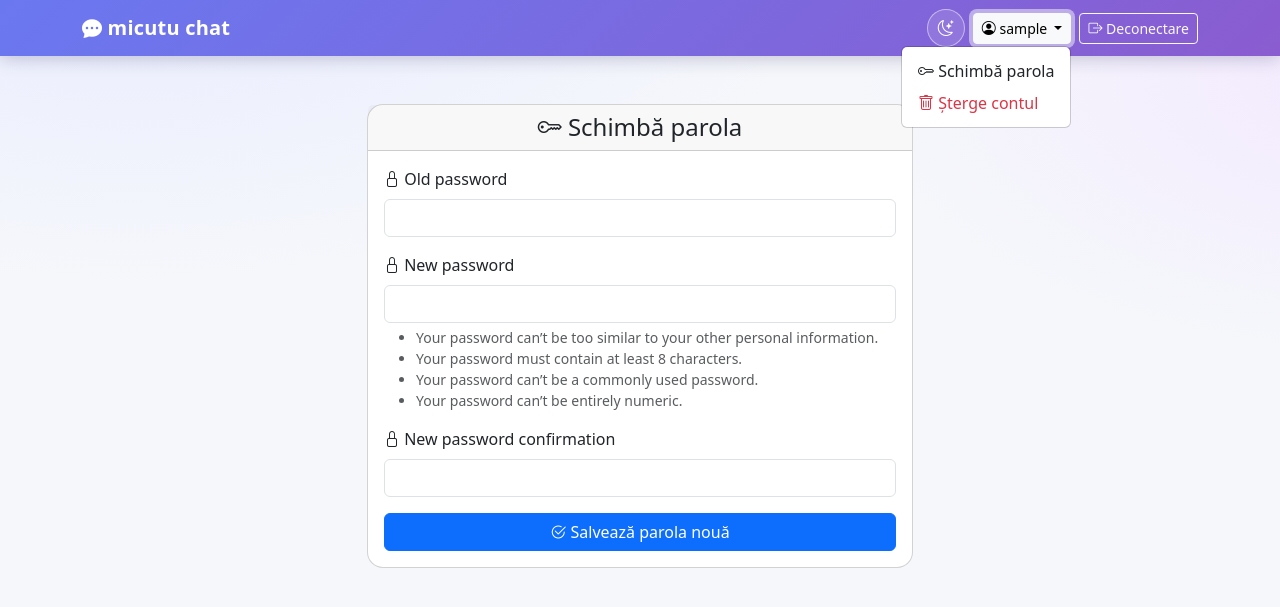
After one commit to Alexandru2984/Live-Video-vibecoding, a Django app: page /account/password/ in a window 1280 px wide, after a click that opens the changed part. The commit adds this page. Shown: the top 607 px of the page. Run offline with Django 4.2, Linux system fonts and the light colour scheme; the visitor is signed in with stand-in values (Sample User, id 1); some libraries are stand-ins or nearby versions.

Commit message:
feat: self-service password change and account deletion
Password change uses Django's PasswordChangeView (session auth hash kept
alive). Account deletion re-authenticates with the current password and
hard-deletes the user — messages cascade, so personal data actually
leaves the database. Both live under a new account dropdown in the
navbar; flash messages now render in base.html.

```diff
--- a/chat/templates/chat/base.html
+++ b/chat/templates/chat/base.html
@@ -109,9 +109,19 @@
                     <i class="bi bi-moon-stars"></i>
                 </button>
                 {% if user.is_authenticated %}
-                    <span class="navbar-text d-none d-sm-inline me-1">
-                        <i class="bi bi-person-circle"></i> {{ user.username }}
-                    </span>
+                    <div class="dropdown">
+                        <button type="button" class="btn btn-outline-light btn-sm dropdown-toggle"
+                                data-bs-toggle="dropdown" aria-expanded="false">
+                            <i class="bi bi-person-circle"></i>
+                            <span class="d-none d-sm-inline">{{ user.username }}</span>
+                        </button>
+                        <ul class="dropdown-menu dropdown-menu-end">
+                            <li><a class="dropdown-item" href="{% url 'chat:password_change' %}">
+                                <i class="bi bi-key"></i> Schimbă parola</a></li>
+                            <li><a class="dropdown-item text-danger" href="{% url 'chat:delete_account' %}">
+                                <i class="bi bi-trash"></i> Șterge contul</a></li>
+                        </ul>
+                    </div>
                     <form method="post" action="{% url 'chat:logout' %}" class="d-inline">
                         {% csrf_token %}
                         <button type="submit" class="btn btn-outline-light btn-sm">
@@ -134,6 +144,14 @@
     </nav>
 
     <main class="container py-4 py-lg-5">
+        {% if messages %}
+            {% for message in messages %}
+                <div class="alert alert-{{ message.tags|default:'info' }} alert-dismissible fade show py-2" role="alert">
+                    {{ message }}
+                    <button type="button" class="btn-close" data-bs-dismiss="alert" aria-label="Închide"></button>
+                </div>
+            {% endfor %}
+        {% endif %}
         {% block content %}{% endblock %}
     </main>
 
--- /dev/null
+++ b/chat/templates/registration/password_change.html
@@ -0,0 +1,50 @@
+{% extends 'chat/base.html' %}
+
+{% block title %}Schimbă parola{% endblock %}
+
+{% block content %}
+<div class="row justify-content-center">
+    <div class="col-md-6">
+        <div class="card">
+            <div class="card-header text-center">
+                <h4 class="mb-0"><i class="bi bi-key"></i> Schimbă parola</h4>
+            </div>
+            <div class="card-body">
+                {% if form.non_field_errors %}
+                    <div class="alert alert-danger">
+                        <ul class="mb-0">
+                            {% for error in form.non_field_errors %}<li>{{ error }}</li>{% endfor %}
+                        </ul>
+                    </div>
+                {% endif %}
+
+                <form method="post" novalidate>
+                    {% csrf_token %}
+                    {% for field in form %}
+                        <div class="mb-3">
+                            <label for="{{ field.id_for_label }}" class="form-label">
+                                <i class="bi bi-lock"></i> {{ field.label }}
+                            </label>
+                            <input type="password" class="form-control {% if field.errors %}is-invalid{% endif %}"
+                                   name="{{ field.html_name }}" id="{{ field.id_for_label }}"
+                                   autocomplete="{% if field.name == 'old_password' %}current-password{% else %}new-password{% endif %}"
+                                   required>
+                            {% for error in field.errors %}
+                                <div class="invalid-feedback">{{ error }}</div>
+                            {% endfor %}
+                            {% if field.help_text %}
+                                <div class="form-text">{{ field.help_text|safe }}</div>
+                            {% endif %}
+                        </div>
+                    {% endfor %}
+                    <div class="d-grid">
+                        <button type="submit" class="btn btn-primary">
+                            <i class="bi bi-check2-circle"></i> Salvează parola nouă
+                        </button>
+                    </div>
+                </form>
+            </div>
+        </div>
+    </div>
+</div>
+{% endblock %}
--- a/chat/urls.py
+++ b/chat/urls.py
@@ -12,4 +12,6 @@ urlpatterns = [
     path('register/', views.register, name='register'),
     path('login/', views.CustomLoginView.as_view(), name='login'),
     path('logout/', views.CustomLogoutView.as_view(), name='logout'),
+    path('account/password/', views.CustomPasswordChangeView.as_view(), name='password_change'),
+    path('account/delete/', views.delete_account, name='delete_account'),
 ]
--- a/chat/views.py
+++ b/chat/views.py
@@ -4,7 +4,8 @@ import hmac
 import time
 
 from django.conf import settings
-from django.contrib.auth import login, views as auth_views
+from django.contrib import messages as flash
+from django.contrib.auth import login, logout, views as auth_views
 from django.contrib.auth.decorators import login_required
 from django.core.cache import cache
 from django.http import JsonResponse, HttpResponseForbidden
@@ -237,3 +238,31 @@ class CustomLoginView(auth_views.LoginView):
 
 class CustomLogoutView(auth_views.LogoutView):
     next_page = reverse_lazy('chat:index')
+
+
+class CustomPasswordChangeView(auth_views.PasswordChangeView):
+    template_name = 'registration/password_change.html'
+    success_url = reverse_lazy('chat:index')
+
+    def form_valid(self, form):
+        flash.success(self.request, 'Parola a fost schimbată.')
+        return super().form_valid(form)
+
+
+@login_required
+def delete_account(request):
+    """Self-service account deletion; requires the current password.
+
+    Hard delete: the user's messages cascade with the account, so the data
+    actually leaves the database (privacy by default).
+    """
+    error = None
+    if request.method == 'POST':
+        if request.user.check_password(request.POST.get('password', '')):
+            user = request.user
+            logout(request)
+            user.delete()
+            flash.success(request, 'Contul și mesajele tale au fost șterse definitiv.')
+            return redirect('chat:index')
+        error = 'Parolă incorectă.'
+    return render(request, 'registration/delete_account.html', {'error': error})
--- a/websocket_project/settings.py
+++ b/websocket_project/settings.py
@@ -216,6 +216,10 @@ LOGIN_URL = '/login/'
 LOGIN_REDIRECT_URL = '/'
 LOGOUT_REDIRECT_URL = '/'
 
+# Flash messages rendered with Bootstrap alert classes.
+from django.contrib.messages import constants as _messages  # noqa: E402
+MESSAGE_TAGS = {_messages.ERROR: 'danger'}
+
 # WebRTC ICE servers. STUN is enough on most networks; TURN relays media when
 # peers are behind symmetric NATs/firewalls. TURN uses coturn's shared-secret
 # (REST) mechanism — the app hands out short-lived HMAC credentials.
```
Also changed, not shown: chat/templates/registration/delete_account.html (added, +42 -0 lines), chat/tests/test_views.py (+46 -0 lines).
